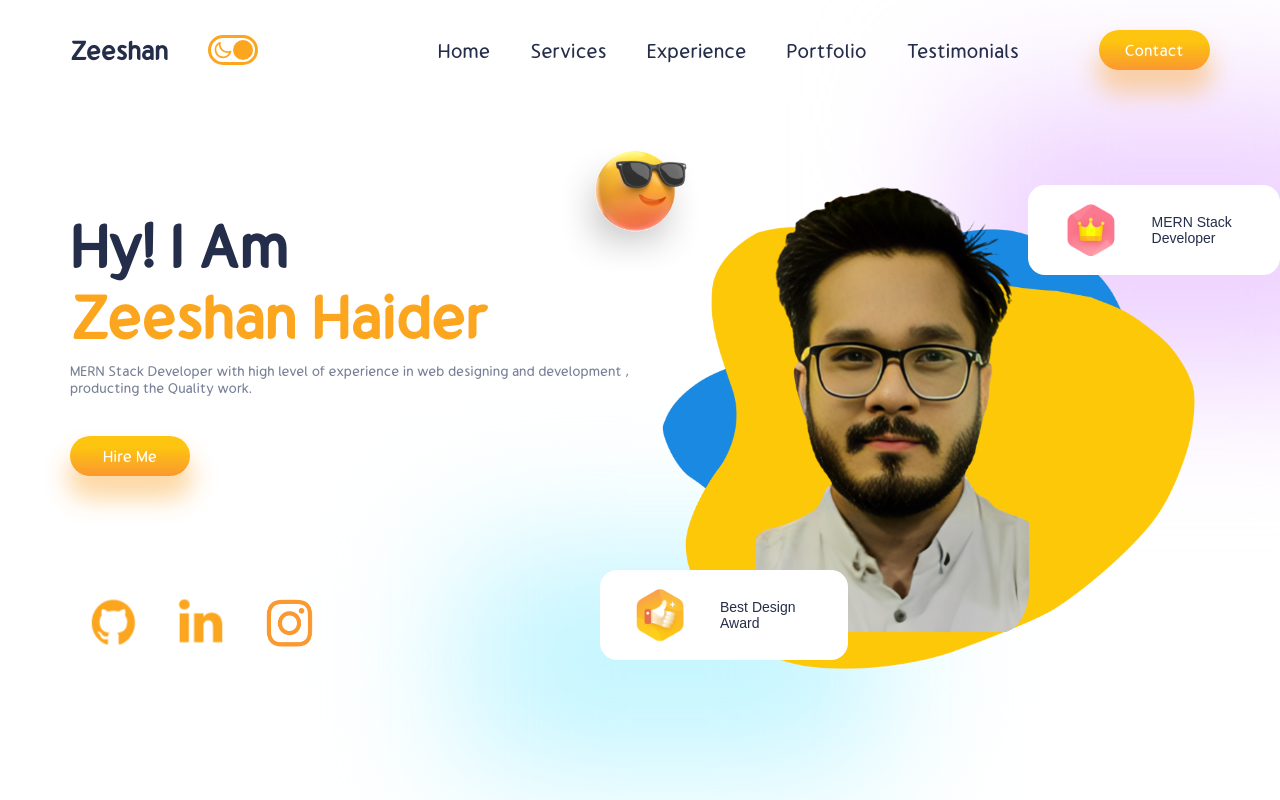
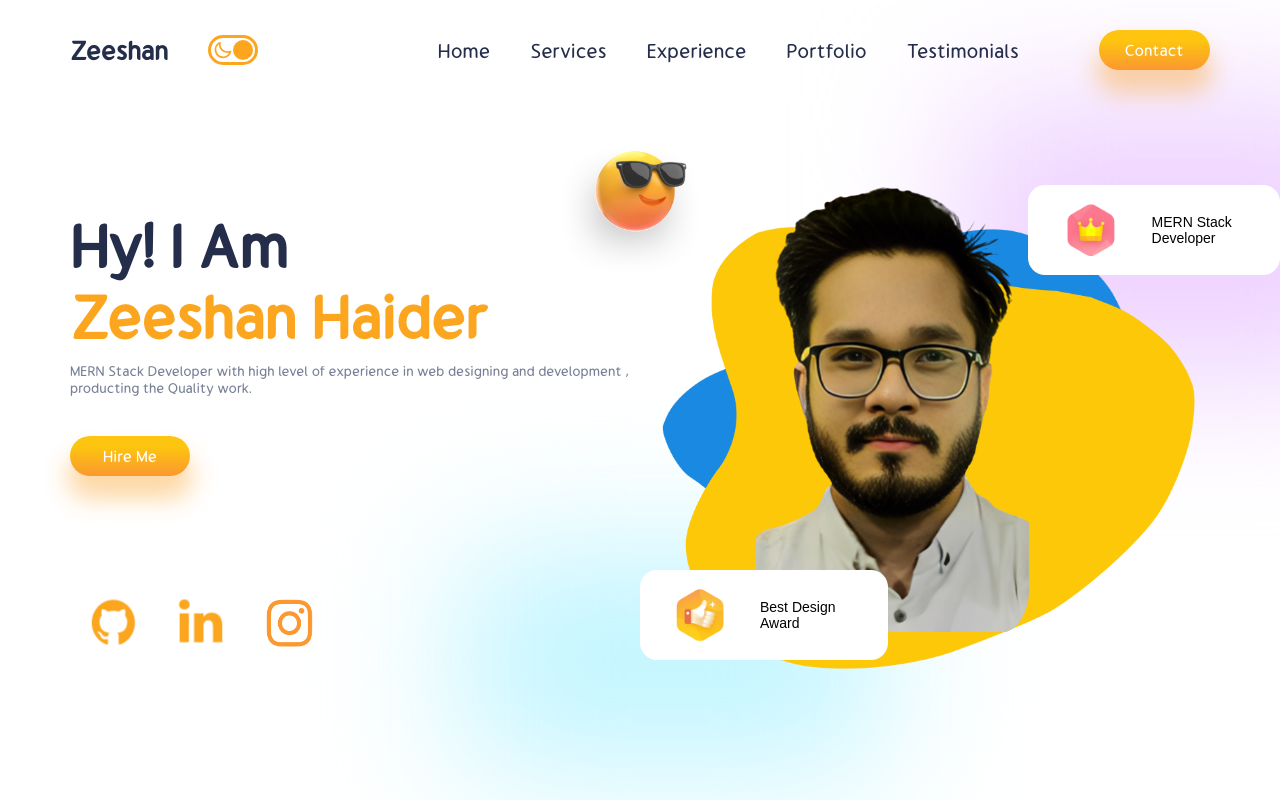
Before and after one commit to zeeshanhaider538/ZEESHAN-HAIDER-Portfolio, a React (Create React App) app: page / in a window 1280 px wide. Shown: the top 800 px of the page. Built offline with nearby package versions, Linux system fonts and the light colour scheme.

Commit message:
Frammer Motion Setting

```diff
--- a/package.json
+++ b/package.json
@@ -9,6 +9,7 @@
     "@testing-library/react": "^13.0.0",
     "@testing-library/user-event": "^13.2.1",
     "emailjs": "^4.0.1",
+    "framer-motion": "^10.12.7",
     "react": "^18.2.0",
     "react-dom": "^18.2.0",
     "react-scripts": "5.0.1",
--- a/src/Components/Contact/Contact.jsx
+++ b/src/Components/Contact/Contact.jsx
@@ -2,7 +2,12 @@ import React, { useState } from "react";
 import "./Contact.css";
 import emailjs from "@emailjs/browser";
 import { useRef } from "react";
+import { themeContext } from "../../Context";
+import { useContext } from "react";
 const Contact = () => {
+
+  const theme = useContext(themeContext);
+  const darkMode = theme.state.darkMode;
   const form = useRef();
   const [done ,setDone]=useState(false);
 
@@ -31,7 +36,7 @@ const Contact = () => {
     <div className="contact-form">
       <div className="w-left">
         <div className="awesome">
-          <span>Get in Touch</span>
+          <span  style={{color:darkMode? "white" : ""}}>Get in Touch</span>
           <span>Contact Me</span>
           <div
             className="blur s-blur1"
--- a/src/Components/Experience/Experience.css
+++ b/src/Components/Experience/Experience.css
@@ -23,6 +23,7 @@
     font-size: 1.5rem;
     font-weight: bold;
     margin-bottom: 2rem;
+    color: black;
 }
 .circle::before{
     border-radius: 100%;
--- a/src/Components/FloatingDiv/FloatingDiv.css
+++ b/src/Components/FloatingDiv/FloatingDiv.css
@@ -15,4 +15,5 @@
     font-family: sans-serif;
     font-size: 14px;
     width: 5rem;
+    color: black;
 }
--- a/src/Components/Intro/Intro.jsx
+++ b/src/Components/Intro/Intro.jsx
@@ -12,7 +12,9 @@ import Glassesimoji from "../../img/glassesimoji.png";
 import FloatingDIv from "../FloatingDiv/FloatingDIv";
 import { themeContext } from "../../Context";
 import { useContext } from "react";
+import { motion } from "framer-motion";
 const Intro = () => {
+  const trasition = { duration: 2, type: "spring" };
   const theme = useContext(themeContext);
   const darkMode = theme.state.darkMode;
   return (
@@ -49,13 +51,29 @@ const Intro = () => {
         <img src={Vector1} alt="Vector1"></img>
         <img src={Vector2} alt="Vector2"></img>
         <img src={Boy} alt="Boy"></img>
-        <img src={Glassesimoji} alt="Glassesemoji" />
-        <div style={{ top: "-4%", left: "68%" }}>
+        <motion.img
+          initial={{ left: "-36%" }}
+          whileInView={{ left: "-24%" }}
+          transition={trasition}
+          src={Glassesimoji}
+          alt="Glassesemoji"
+        />
+        <motion.div
+          initial={{ top: "-4%", left: "74%" }}
+          whileInView={{ left: "68%" }}
+          transition={trasition}
+          style={{ top: "-4%", left: "68%" }}
+        >
           <FloatingDIv image={Crown} txt1={"MERN Stack"} txt2={"Developer"} />
-        </div>
-        <div style={{ top: "18rem", left: "-2rem" }}>
+        </motion.div>
+        <motion.div
+          initial={{ top: "18rem", left: "9rem" }}
+          whileInView={{ left: "0rem" }}
+          transition={trasition}
+          style={{ top: "18rem", left: "-2rem" }}
+        >
           <FloatingDIv image={Thumbup} txt1="Best Design" txt2="Award" />
-        </div>
+        </motion.div>
         {/* {Blr Divs} */}
         <div className="blur" style={{ background: "rgb(238 210 255)" }}></div>
         <div
--- a/src/Components/Portfolio/Portfolio.jsx
+++ b/src/Components/Portfolio/Portfolio.jsx
@@ -9,11 +9,15 @@ import Fitnfit from "../../img/Fitnfit.png";
 import Ecommerce1 from "../../img/Ecommerce1.jpg";
 import Mystore from "../../img/mystore.png";
 import 'swiper/css';
+import { themeContext } from "../../Context";
+import { useContext } from "react";
 const Portfolio = () => {
+    const theme = useContext(themeContext);
+    const darkMode = theme.state.darkMode;
   return (
     <div className="portfolio">
         {/* Heading  */}
-        <span>Recent Projects</span>
+        <span  style={{color:darkMode? "white" : ""}}>Recent Projects</span>
         <span>Portfolio</span>
 
         {/*  Slider  */}
--- a/src/Components/Services/Services.jsx
+++ b/src/Components/Services/Services.jsx
@@ -5,12 +5,16 @@ import Glasses from "../../img/glasses.png";
 import Humble from "../../img/humble.png";
 import Card from "../Card/Card";
 import Resume from "./ZEESHAN HAIDER.pdf";
+import { themeContext } from "../../Context";
+import { useContext } from "react";
 const Services = () => {
+  const theme = useContext(themeContext);
+  const darkMode = theme.state.darkMode;
   return (
     <div className="services">
       {/* left side */}
       <div className="awesome">
-        <span>My Awesome</span>
+        <span style={{color:darkMode? "white" : ""}}>My Awesome</span>
         <span>Services</span>
         <span>
           I specialize in offering a comprehensive range of services as a MERN
--- a/src/Components/Works/Works.jsx
+++ b/src/Components/Works/Works.jsx
@@ -6,12 +6,16 @@ import Amazon from "../../img/amazon.png";
 import Shopify from "../../img/Shopify.png";
 import Facebook from "../../img/Facebook.png";
 import "../Services/Services.css";
+import { themeContext } from "../../Context";
+import { useContext } from "react";
 const Works = () => {
+  const theme = useContext(themeContext);
+  const darkMode = theme.state.darkMode;
   return (
     <div className="works">
       {/* left side */}
       <div className="awesome">
-        <span>Wors for All these</span>
+        <span style={{color:darkMode? "white" : ""}}>Wors for All these</span>
         <span>Brands & Clients</span>
         <span>
           I specialize in offering a comprehensive range of services as a MERN
```
Also changed, not shown: 1 other file (tests, documents, lock files or other folders).
